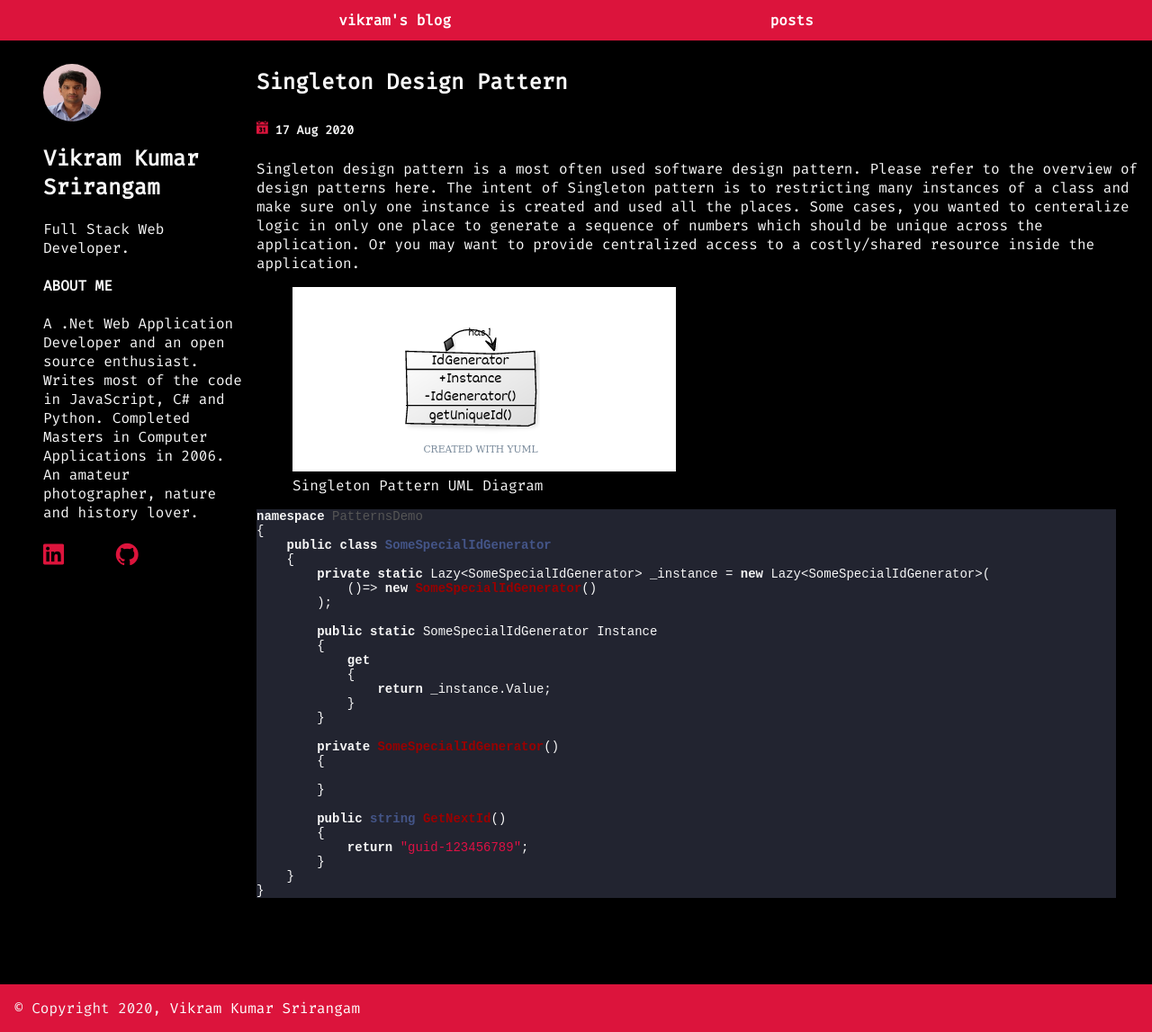
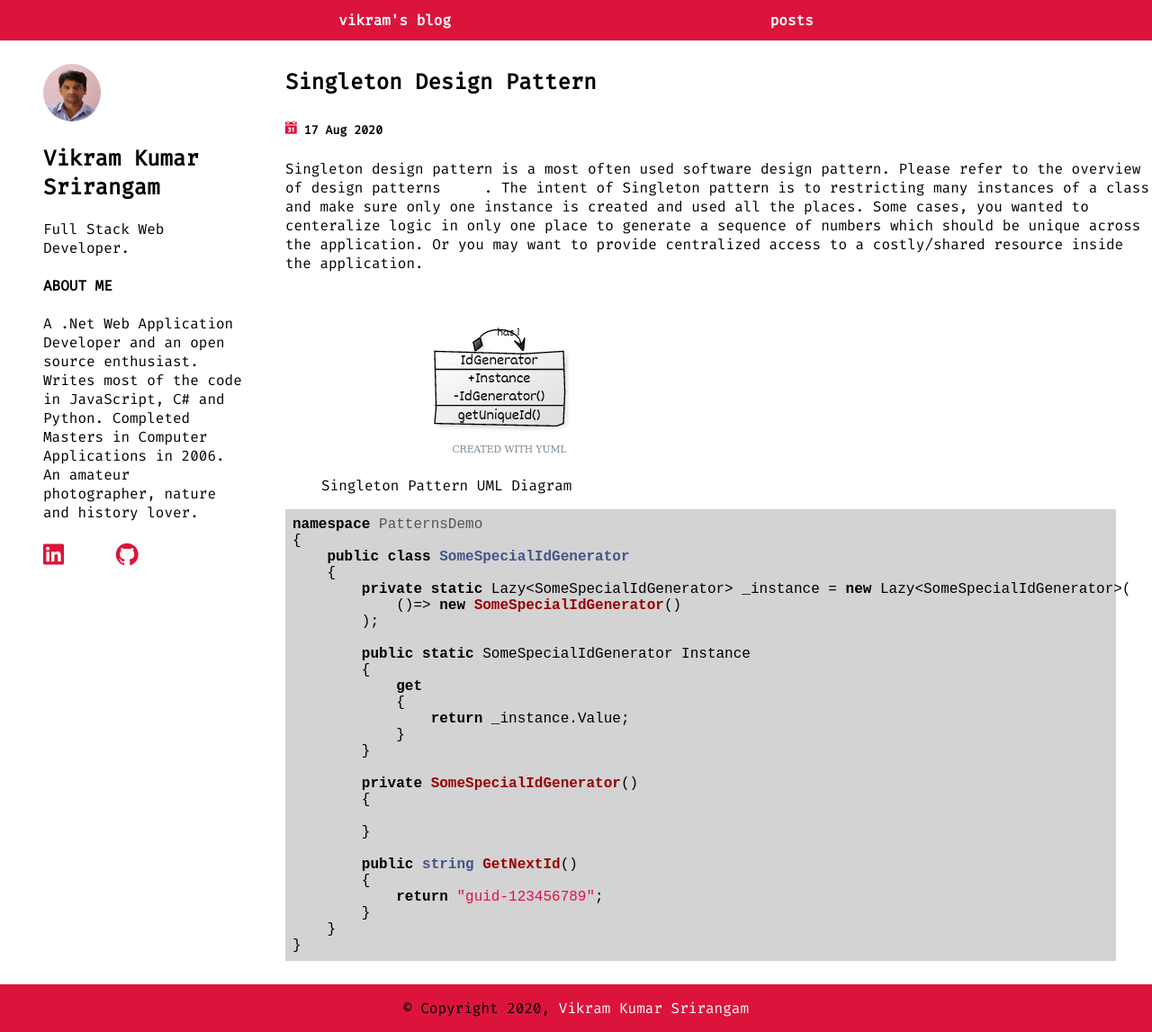
Before and after one commit to srirangamv/srirangamv.github.io, a Jekyll site: the page built from index.html, in a window 1280 px wide. Shown: the whole page at 90% size. Built offline with Jekyll 4.4.1, drawn with Linux system fonts in a browser that asks for light colours; the list of posts is cut into pages by our own code.

Commit message:
CSS changes.

```diff
--- a/css/style.css
+++ b/css/style.css
@@ -12,9 +12,9 @@
             --light-code-bg: aliceblue;
 
             /* Dark mode */
-            --dark-text: #f7f7f7;
-            --dark-bg: black;
-            --dark-code-bg: #222430;
+            --dark-text: black;
+            --dark-bg: white;
+            --dark-code-bg: lightgrey;
 
             /* Default mode */
             --text-color: var(--dark-text);
@@ -71,6 +71,7 @@
         main {
             grid-area: content;
             overflow-y: auto;
+            padding-left: 2rem;
         }
 
         aside {
@@ -87,6 +88,10 @@
             justify-content: space-between;
             align-items: center;
             /*for tool items*/
+        }
+
+        footer span {
+            margin: auto;
         }
 
         @media (max-width: 768px) {
--- a/css/syntax.css
+++ b/css/syntax.css
@@ -63,4 +63,4 @@
 .highlight .lineno {-webkit-user-select: none;-moz-user-select: none; -o-user-select: none;}
 .lineno::-moz-selection {background-color: transparent;} /* Mozilla specific */
 .lineno::selection {background-color: transparent;} /* Other major browsers */
-.highlight pre { font-family: monospace!important; font-size: 14px!important; background-color: var(--code-bg)!important;}
+.highlight pre { font-family: monospace!important; font-size: 16px!important; background-color: var(--code-bg)!important; padding: 0.5rem; }
```
